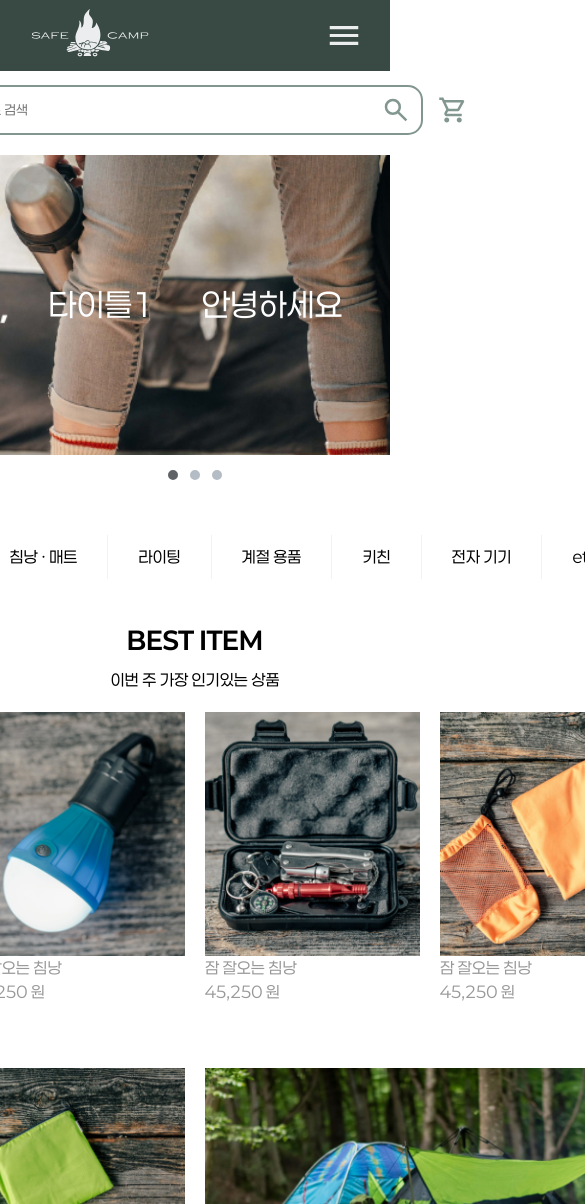
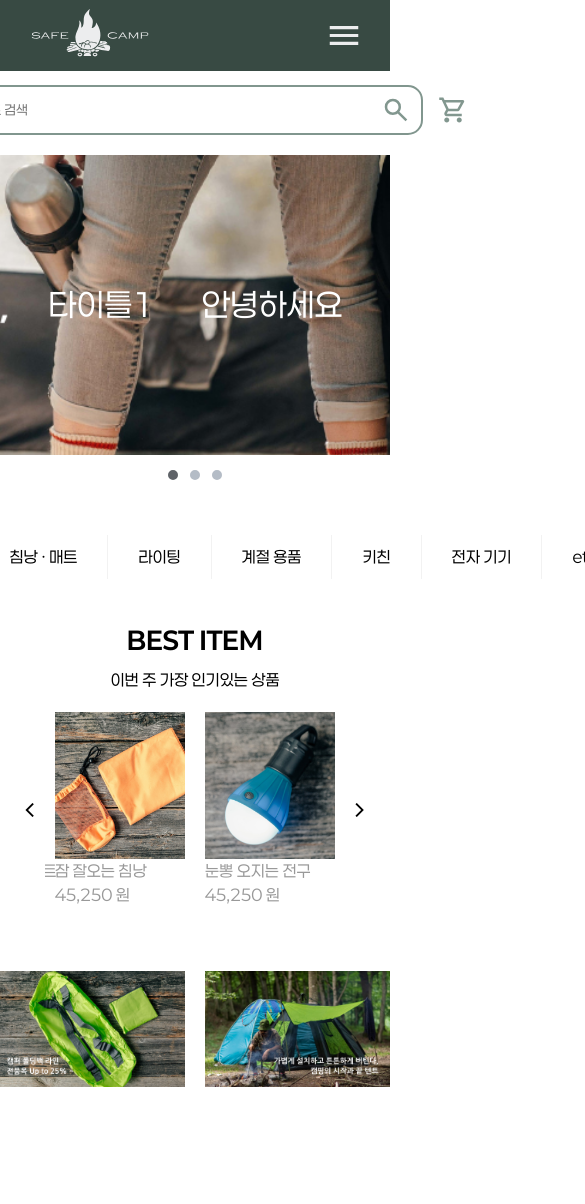
Before and after one commit to eunhyeon1020/Car-BakBak, a Vue app in the folder frontend/: page /store in a window 390 px wide. Shown: the top 1204 px of the page, 585 px wide, since content can reach past the window. Built offline with nearby package versions, Linux system fonts and the light colour scheme.

Commit message:
Best-item 슬라이드 반응형 처리(현재는 360px 까지만 처리)

```diff
--- a/frontend/src/assets/css/store.css
+++ b/frontend/src/assets/css/store.css
@@ -212,7 +212,7 @@
 }
 
 .boxItem-img > img {
-  width: calc(100% / 2 -10px);
+  width: calc(100% / 2 - 10px);
 }
 
 /* ******************* 새로운 상품 영역 ******************* */
@@ -263,3 +263,19 @@ span.custom-dot {
 .slick-active span.custom-dot {
   filter: brightness(1);
 }
+
+@media all and (max-width: 1000px) {
+  .bestItem-carousel .slick-list {
+    max-width: 650px;
+  }
+}
+@media all and (max-width: 768px) {
+  .bestItem-carousel .slick-list {
+    max-width: 500px;
+  }
+}
+@media all and (max-width: 580px) {
+  .bestItem-carousel .slick-list {
+    max-width: 300px;
+  }
+}
--- a/frontend/src/components/Store.vue
+++ b/frontend/src/components/Store.vue
@@ -143,13 +143,13 @@
     data:() => ({
       bestItemList: [
         { itemNm: '잠 잘오는 침낭', imgUrl: require('@/assets/images/bestItem_1.png'), price: 45250 },
+        { itemNm: '눈뽕 오지는 전구', imgUrl: require('@/assets/images/bestItem_2.png'), price: 45250 },
+        { itemNm: '다 고쳐 맥가이버 세트', imgUrl: require('@/assets/images/bestItem_3.png'), price: 45250 },
+        { itemNm: '감수성 쩌는 주전자 세트', imgUrl: require('@/assets/images/bestItem_4.png'), price: 45250 },
         { itemNm: '잠 잘오는 침낭', imgUrl: require('@/assets/images/bestItem_2.png'), price: 45250 },
-        { itemNm: '잠 잘오는 침낭', imgUrl: require('@/assets/images/bestItem_3.png'), price: 45250 },
-        { itemNm: '잠 잘오는 침낭', imgUrl: require('@/assets/images/bestItem_1.png'), price: 45250 },
-        { itemNm: '잠 잘오는 침낭', imgUrl: require('@/assets/images/bestItem_2.png'), price: 45250 },
-        { itemNm: '잠 잘오는 침낭', imgUrl: require('@/assets/images/bestItem_3.png'), price: 45250 },
-        { itemNm: '잠 잘오는 침낭', imgUrl: require('@/assets/images/bestItem_4.png'), price: 45250 },
-        { itemNm: '잠 잘오는 침낭', imgUrl: require('@/assets/images/bestItem_1.png'), price: 45250 },
+        { itemNm: '눈뽕 오지는 전구', imgUrl: require('@/assets/images/bestItem_3.png'), price: 45250 },
+        { itemNm: '다 고쳐 맥가이버 세트', imgUrl: require('@/assets/images/bestItem_4.png'), price: 45250 },
+        { itemNm: '감수성 쩌는 주전자 세트', imgUrl: require('@/assets/images/bestItem_1.png'), price: 45250 },
       ],
       newItemList: [
         { itemNm: '신제품', imgUrl: require('@/assets/images/newItem_1.png'), price: 30000},
@@ -186,6 +186,22 @@
           slidesToScroll: 4,
           prevArrow: `<i class="ico-arrow-back"></i>`,
           nextArrow: `<i class="ico-arrow-front"></i>`,
+          responsive: [
+            {
+              breakpoint: 768,
+              settings: {
+                slidesToShow: 3,
+                slidesToScroll: 3
+              }
+            },
+            {
+              breakpoint: 580,
+              settings: {
+                slidesToShow: 2,
+                slidesToScroll: 2
+              }
+            }
+          ]
         });
 
         window.$('.banner-content').slick({
```
